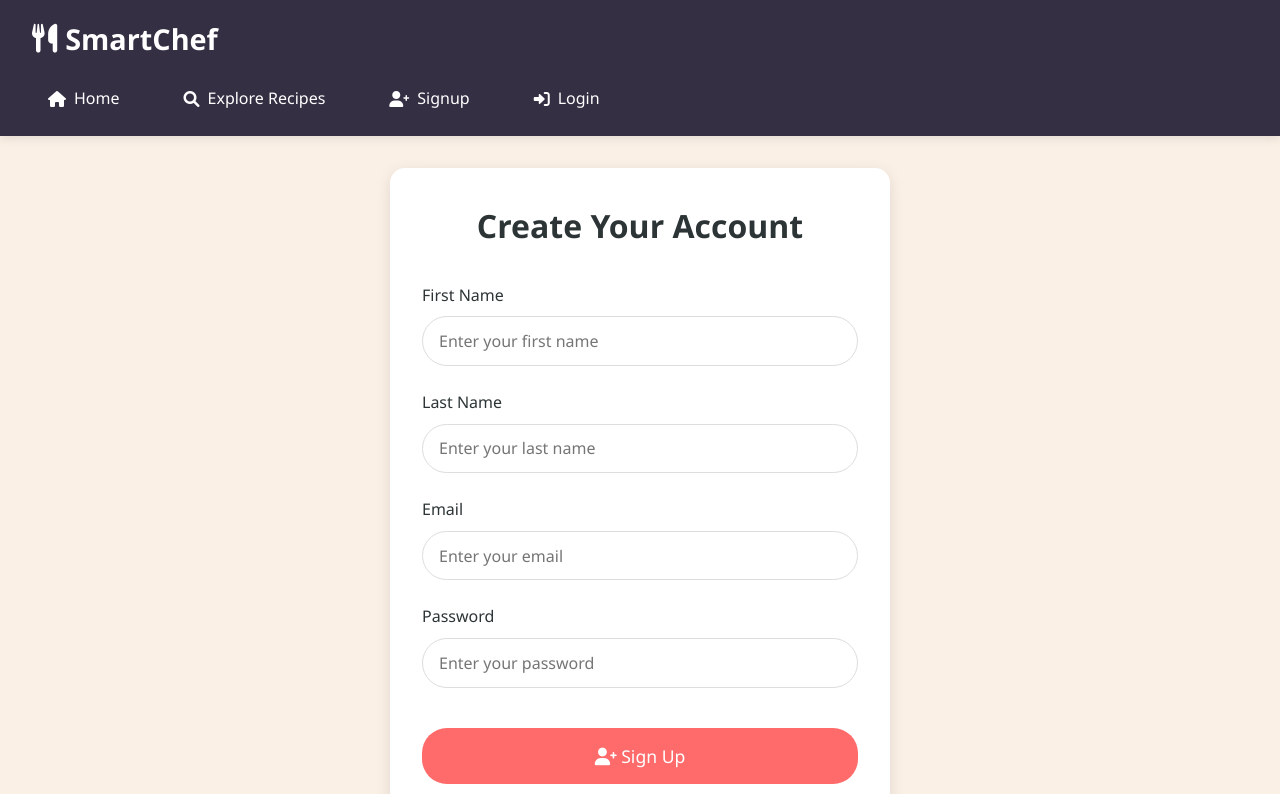
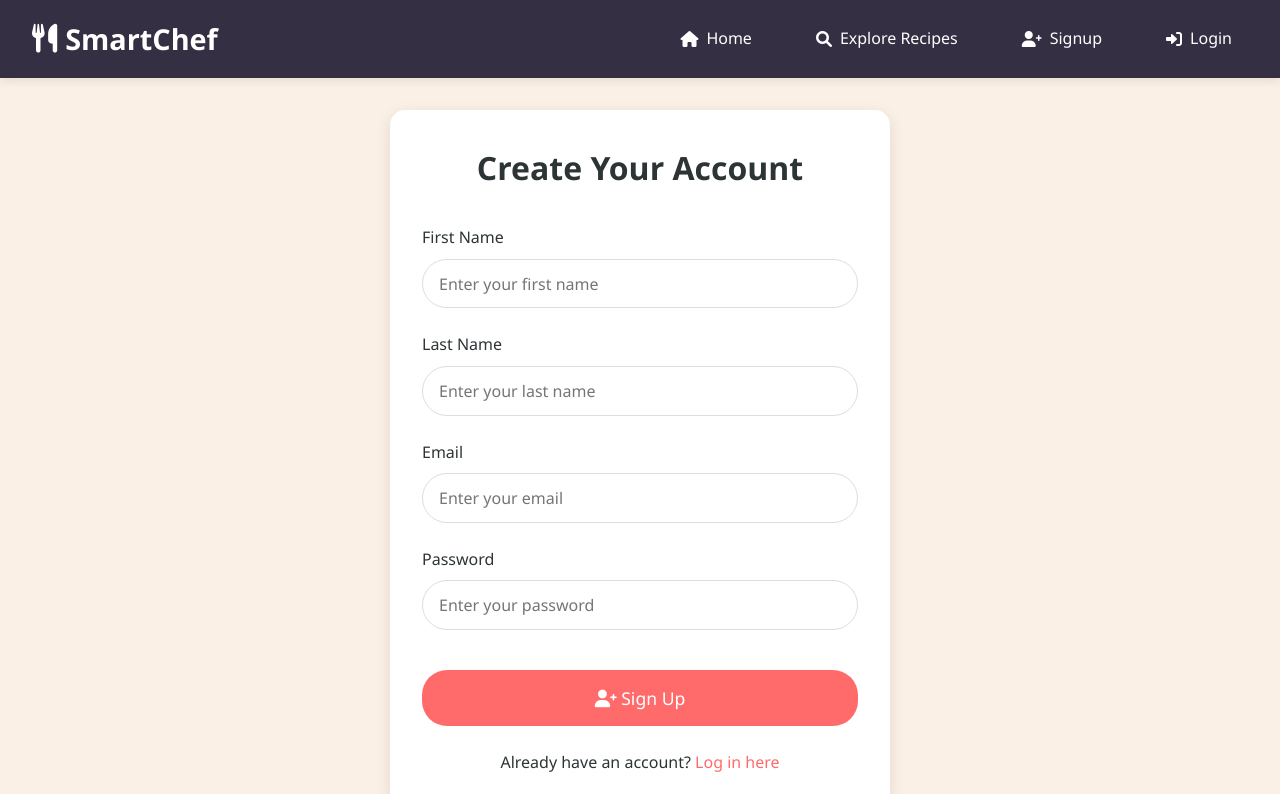
Before and after one commit to Gyaanendra/gfg-final-website, a plain HTML site: page chefcoders/signup.html in a window 1280 px wide. Shown: the top 794 px of the page. Drawn offline with Linux system fonts and the light colour scheme.

Commit message:
updated the navbar of all the pages

```diff
--- a/chefcoders/signup.html
+++ b/chefcoders/signup.html
@@ -33,15 +33,18 @@
       }
 
       header {
-        background-color: #352f44;
+  background: #352f44;
   padding: 1rem 2rem;
   box-shadow: 0 2px 10px rgba(0, 0, 0, 0.1);
+  display: flex;
+  align-items: center;
+  justify-content: space-between; /* Ensures spacing between the logo and navigation links */
 }
 
 header h1 {
   color: white;
   font-size: 1.8rem;
-        margin-bottom: 1rem;
+  margin: 0; /* Remove bottom margin */
   display: flex;
   align-items: center;
   gap: 0.5rem;
@@ -51,7 +54,8 @@
   list-style: none;
   display: flex;
   gap: 2rem;
-        flex-wrap: wrap;
+  margin: 0; /* Reset default margin */
+  padding: 0; /* Reset default padding */
 }
 
 nav a {
@@ -69,6 +73,7 @@
 nav a:hover {
   background: rgba(255, 255, 255, 0.2);
 }
+
 
       .auth-container {
         flex: 1;
```
Also changed, not shown: chefcoders/explore.html (+6 -2 lines), chefcoders/generate.html (+7 -3 lines), chefcoders/index.html (+1 -1 lines), chefcoders/login.html (+6 -2 lines). Lines whose indentation alone changed are shown as unchanged.
